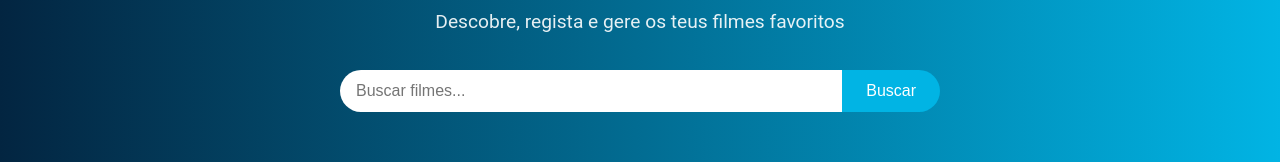
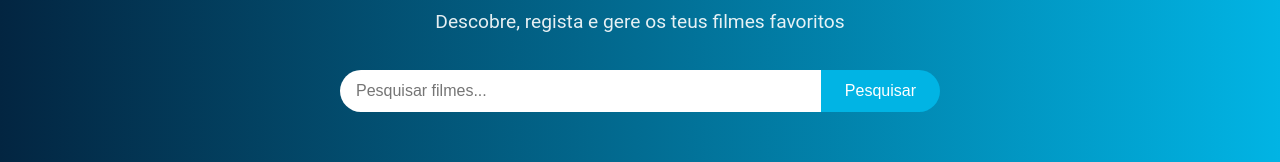
Before and after one commit to Leonardov5/AOP-MONGODB, a website: page frontend/index.html in a window 1280 px wide. Shown: the part 220-382 px from the top of the page. Drawn offline with Linux system fonts and the light colour scheme; no server answers.

Commit message:
update
update

```diff
--- a/frontend/index.html
+++ b/frontend/index.html
@@ -24,8 +24,8 @@
             <h2>O teu catálogo de filmes</h2>
             <p>Descobre, regista e gere os teus filmes favoritos</p>
             <div class="search-container">
-                <input type="text" id="pesquisa" placeholder="Buscar filmes...">
-                <button id="btn-pesquisar">Buscar</button>
+                <input type="text" id="pesquisa" placeholder="Pesquisar filmes...">
+                <button id="btn-pesquisar">Pesquisar</button>
             </div>
         </div>
     </section>
```
